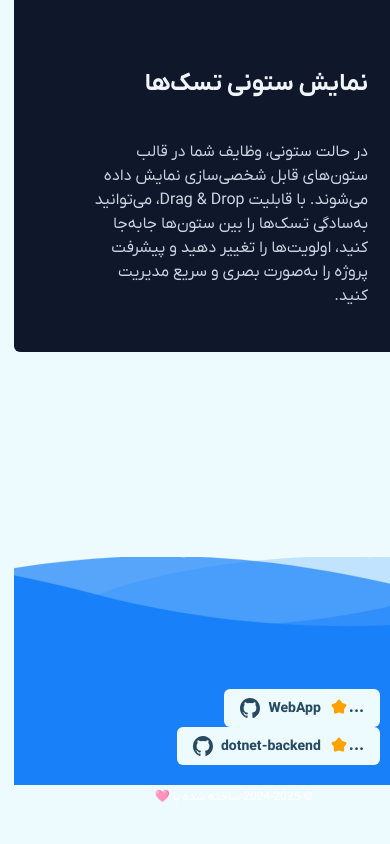
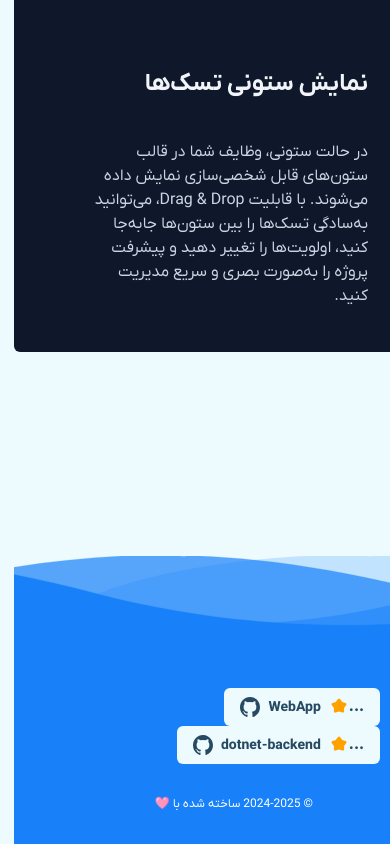
Before and after one commit to PhoenixTask/WebApp, a Next.js app: page / in a window 390 px wide. Shown: the part 798-1642 px from the top of the page. Built offline with nearby package versions, Linux system fonts and the light colour scheme; no server answers.

Commit message:
style: update LandingFooter styling and colors

```diff
--- a/src/app/components/LandingFooter/index.tsx
+++ b/src/app/components/LandingFooter/index.tsx
@@ -5,8 +5,8 @@ export default function LandingFooter() {
   const startYear = 2024;
   const currentYear = new Date().getFullYear();
   return (
-    <footer className="w-full mt-60 bg-[#1881fa] border-t border-base-300 shadow-inner text-white">
-      <div className="relative w-full h-32 bg-[#1881fa]">
+    <footer className="w-full mt-60 bg-primary">
+      <div className="relative bg-primary">
         <div id="wave1" className="wave" />
         <div id="wave2" className="wave" />
         <div id="wave3" className="wave" />
@@ -15,19 +15,19 @@ export default function LandingFooter() {
           direction="col"
           alignItems="center"
           justifyContent="center"
-          className="max-w-6xl mx-auto px-6 py-8 md:flex-row md:justify-between gap-6"
+          gap="L"
+          className="max-w-6xl mx-auto px-6 py-8 md:flex-row md:justify-between"
         >
           <div className="space-x-5">
             <GithubButton username="PhoenixTask" repo="WebApp" />
             <GithubButton username="PhoenixTask" repo="dotnet-backend" />
           </div>
 
-          <div className="w-52 text-xs">
+          <div className="w-52 text-xs text-white">
             © {startYear}-{currentYear} ساخته شده با 🩷
           </div>
         </Flex>
       </div>
-      <div className="bg-red-500 "></div>
     </footer>
   );
 }
--- a/src/assets/globals.css
+++ b/src/assets/globals.css
@@ -17,7 +17,7 @@
   --color-base-200: oklch(0.98 0.0108 256.69);
   --color-base-300: oklch(0.96 0.0227 241.88);
   --color-base-content: oklch(0.3932 0.0574 240.41);
-  --color-primary: oklch(55% 0.3 240);
+  --color-primary: oklch(0.6158 0.2014 256.33);
   --color-primary-content: oklch(98% 0.01 240);
   --color-secondary: oklch(0.71 0.134 224.19);
   --color-secondary-content: oklch(98% 0.01 200);
@@ -42,7 +42,7 @@
   --color-base-200: oklch(16% 0.015 240);
   --color-base-300: oklch(20% 0.02 240);
   --color-base-content: oklch(92% 0.01 240);
-  --color-primary: oklch(60% 0.25 240);
+  --color-primary: oklch(0.6158 0.2014 256.33);
   --color-primary-content: oklch(98% 0.01 240);
   --color-secondary: oklch(65% 0.15 220);
   --color-secondary-content: oklch(98% 0.01 220);
@@ -98,7 +98,7 @@
     width: 100%;
     top: -100px;
     height: 100px;
-    background: url(/view/wave.svg);
+    background: url(/wave.svg);
     background-size: 1000px 110px;
   }
 
```
Also changed, not shown: public/wave.svg (renamed from public/view/wave.svg).
